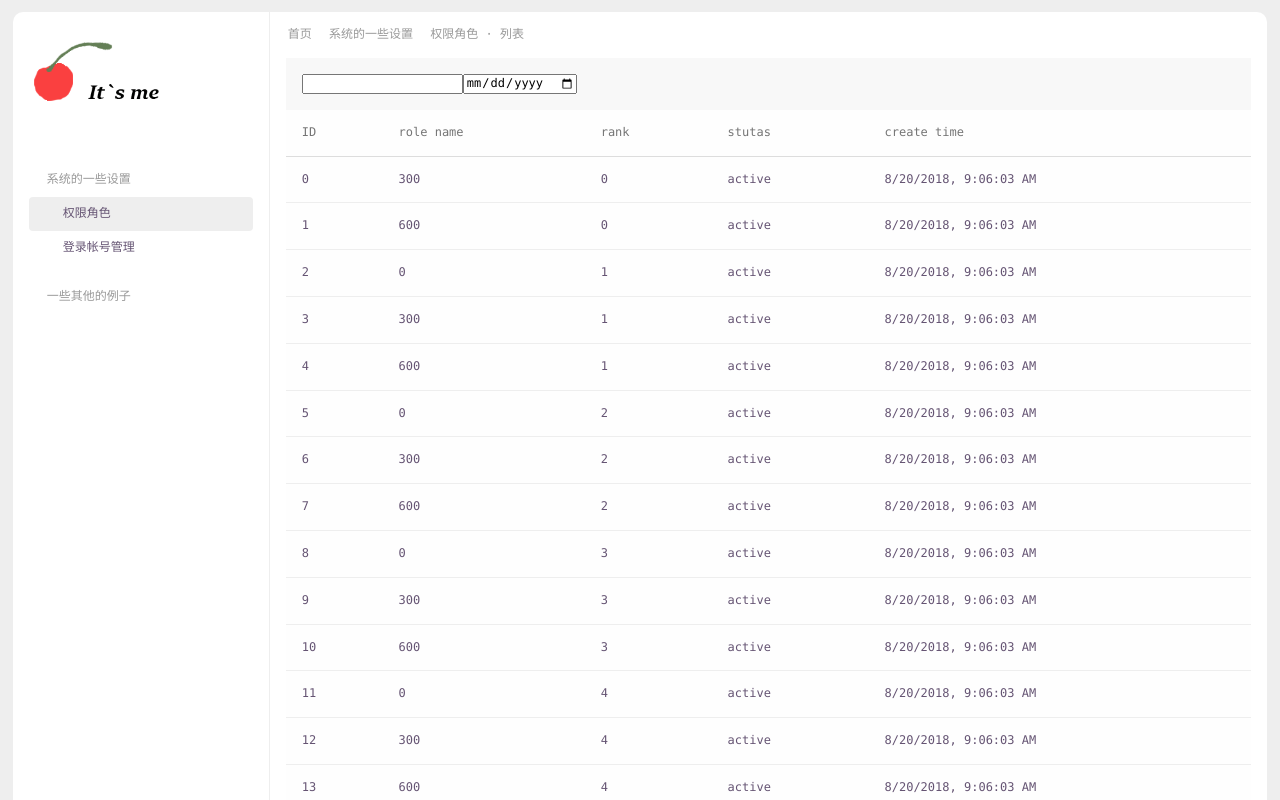
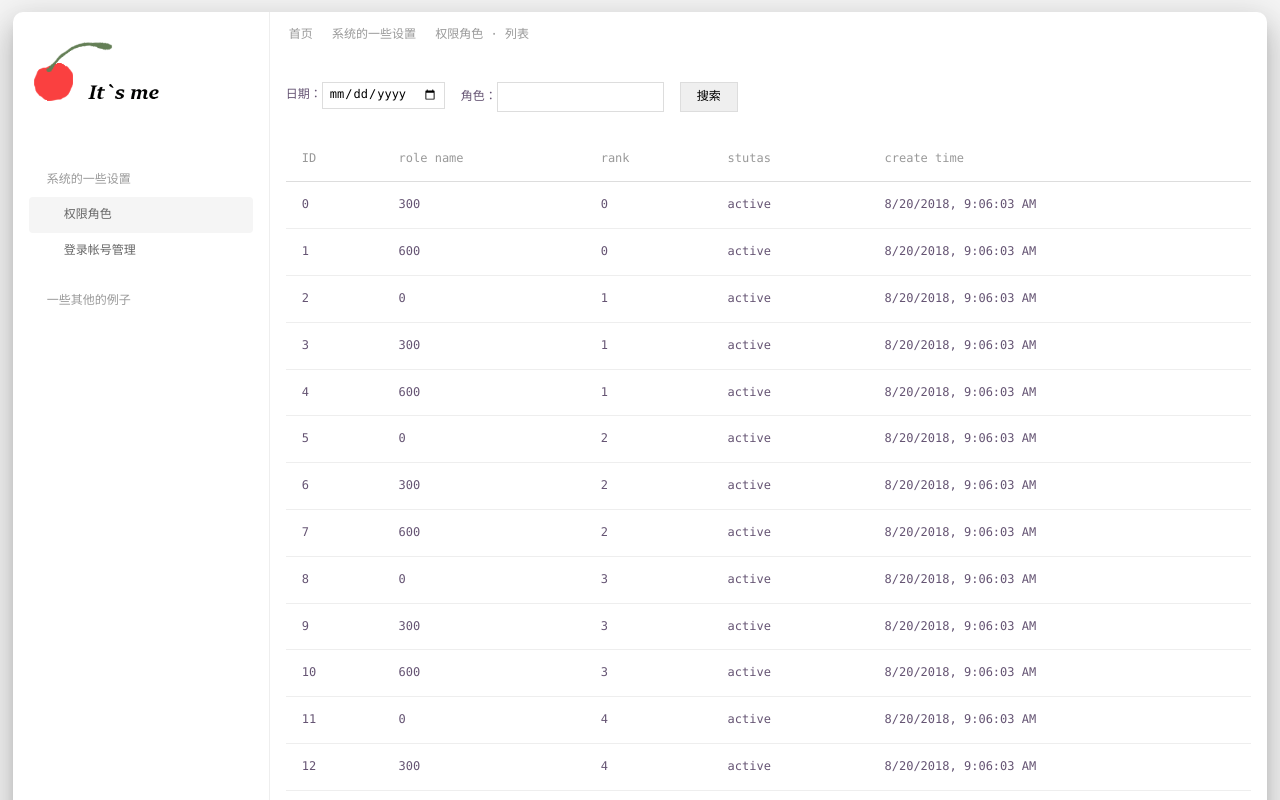
Before and after one commit to 4373/admin-me, a Vue app: page /#/system/role/list in a window 1280 px wide. Shown: the top 800 px of the page. Built offline with nearby package versions, Linux system fonts and the light colour scheme; a small style sheet from the web is missing.

Commit message:
样式修改

```diff
--- /dev/null
+++ b/src/styl/cover.styl
@@ -0,0 +1,33 @@
+html
+  overflow-y: scroll
+
+body
+  background: #f5f5f5
+  color: color
+  font-size: 12px
+  font-family: '微软雅黑', Monaco
+a
+  color: primary
+  text-decoration: none
+  border: 1px solid transparent
+  &:focus
+    outline: none
+    border: 1px solid color3
+
+input
+  padding: 7px 6px
+  margin-right: 4px
+  border: 1px solid color4
+  &[type = date]
+    padding: 4px 6px 5px
+  &:focus
+    border-color: color1
+    border-width: 1px
+    outline: none
+button
+  padding: 7px 16px;
+  border: 1px solid color4
+  &:focus
+    outline: none
+    border-color: color1
+    border-width: 1px
--- a/src/styl/home.styl
+++ b/src/styl/home.styl
@@ -1,16 +1,4 @@
-@import './this.styl'
-@import './table.styl'
-html
-  overflow-y: scroll
-
-body
-  background: background
-  color: color
-  font-size: 12px
-  font-family: '微软雅黑', Monaco
-a
-  color: primary
-  text-decoration: none
+@import './index.styl'
 .home
   min-height: 97vh
   margin: 1.5vh auto
@@ -20,14 +8,14 @@ a
   display: flex
   .home-left
     flex: 0 0 256px
-    border-right:border
+    border-right:1px solid color5
     .menu-box
       padding: 16px
       .menu-parent
         margin-bottom: 16px;
         .parent-name
           padding: 10px
-          color: color-light
+          color: color3
           .iconfont
             margin-right: 8px
         .menu-children
@@ -35,14 +23,14 @@ a
             display: block
             padding: 10px 0
             padding-left: 34px
-            color: color
+            color: color2
             border-radius: 4px
             transition: padding 0.2s
             &:hover
-              background: background-light
+              background: color5
               padding-left: 40px
             &.active
-              background: background
+              background: color6
   .home-right
     flex: 1 1 auto
     padding: 16px
@@ -51,7 +39,7 @@ a
       .breadcrumb
         .breadcrumb-item
           margin-right: 8px
-          color: color-light
+          color: color3
           &:hover
             color: info
           .iconfont
--- /dev/null
+++ b/src/styl/index.styl
@@ -0,0 +1,4 @@
+@import './var.styl'
+@import './set.styl'
+@import './table.styl'
+@import './cover.styl'
--- /dev/null
+++ b/src/styl/set.styl
@@ -0,0 +1,140 @@
+
+
+.search
+  padding: 16px 0
+  // background: color6
+  display: flex
+  .item, button
+    margin:8px 0
+    margin-right: 16px
+
+
+//
+length = 0px 4px 8px 16px 24px 48px
+direction = {
+  t: -top,
+  r: -right,
+  b: -bottom,
+  l: -left,
+  a: '',
+  x: '',
+  y: ''
+}
+for value, key in length
+  for v, k in direction
+    .m{v}-{key}
+      if v == a
+        margin: value
+      else if v == x
+        margin: 0 value
+      else if v == y
+        margin: value 0
+      else
+        margin{k}: value
+    .p{v}-{key}
+      if v == a
+        padding: value
+      else if v == x
+        padding: 0 value
+      else if v == y
+        padding: value 0
+      else
+        padding{k}: value
+
+
+
+.bs1 {
+  box-shadow: 0 1px 3px rgba(0,0,0,.2),0 1px 1px rgba(0,0,0,.14),0 2px 1px -1px rgba(0,0,0,.12)!important;
+}
+
+.bs2 {
+  box-shadow: 0 1px 5px rgba(0,0,0,.2),0 2px 2px rgba(0,0,0,.14),0 3px 1px -2px rgba(0,0,0,.12)!important
+}
+
+.bs3 {
+  box-shadow: 0 1px 8px rgba(0,0,0,.2),0 3px 4px rgba(0,0,0,.14),0 3px 3px -2px rgba(0,0,0,.12)!important
+}
+
+.bs4 {
+  box-shadow: 0 2px 4px -1px rgba(0,0,0,.2),0 4px 5px rgba(0,0,0,.14),0 1px 10px rgba(0,0,0,.12)!important
+}
+
+.bs5 {
+  box-shadow: 0 3px 5px -1px rgba(0,0,0,.2),0 5px 8px rgba(0,0,0,.14),0 1px 14px rgba(0,0,0,.12)!important
+}
+
+.bs6 {
+  box-shadow: 0 3px 5px -1px rgba(0,0,0,.2),0 6px 10px rgba(0,0,0,.14),0 1px 18px rgba(0,0,0,.12)!important
+}
+
+.bs7 {
+  box-shadow: 0 4px 5px -2px rgba(0,0,0,.2),0 7px 10px 1px rgba(0,0,0,.14),0 2px 16px 1px rgba(0,0,0,.12)!important
+}
+
+.bs8 {
+  box-shadow: 0 5px 5px -3px rgba(0,0,0,.2),0 8px 10px 1px rgba(0,0,0,.14),0 3px 14px 2px rgba(0,0,0,.12)!important
+}
+
+.bs9 {
+  box-shadow: 0 5px 6px -3px rgba(0,0,0,.2),0 9px 12px 1px rgba(0,0,0,.14),0 3px 16px 2px rgba(0,0,0,.12)!important
+}
+
+.bs10 {
+  box-shadow: 0 6px 6px -3px rgba(0,0,0,.2),0 10px 14px 1px rgba(0,0,0,.14),0 4px 18px 3px rgba(0,0,0,.12)!important
+}
+
+.bs11 {
+  box-shadow: 0 6px 7px -4px rgba(0,0,0,.2),0 11px 15px 1px rgba(0,0,0,.14),0 4px 20px 3px rgba(0,0,0,.12)!important
+}
+
+.bs12 {
+  box-shadow: 0 7px 8px -4px rgba(0,0,0,.2),0 12px 17px 2px rgba(0,0,0,.14),0 5px 22px 4px rgba(0,0,0,.12)!important
+}
+
+.bs13 {
+  box-shadow: 0 7px 8px -4px rgba(0,0,0,.2),0 13px 19px 2px rgba(0,0,0,.14),0 5px 24px 4px rgba(0,0,0,.12)!important
+}
+
+.bs14 {
+  box-shadow: 0 7px 9px -4px rgba(0,0,0,.2),0 14px 21px 2px rgba(0,0,0,.14),0 5px 26px 4px rgba(0,0,0,.12)!important
+}
+
+.bs15 {
+  box-shadow: 0 8px 9px -5px rgba(0,0,0,.2),0 15px 22px 2px rgba(0,0,0,.14),0 6px 28px 5px rgba(0,0,0,.12)!important
+}
+
+.bs16 {
+  box-shadow: 0 8px 10px -5px rgba(0,0,0,.2),0 16px 24px 2px rgba(0,0,0,.14),0 6px 30px 5px rgba(0,0,0,.12)!important
+}
+
+.bs17 {
+  box-shadow: 0 8px 11px -5px rgba(0,0,0,.2),0 17px 26px 2px rgba(0,0,0,.14),0 6px 32px 5px rgba(0,0,0,.12)!important
+}
+
+.bs18 {
+  box-shadow: 0 9px 11px -5px rgba(0,0,0,.2),0 18px 28px 2px rgba(0,0,0,.14),0 7px 34px 6px rgba(0,0,0,.12)!important
+}
+
+.bs19 {
+  box-shadow: 0 9px 12px -6px rgba(0,0,0,.2),0 19px 29px 2px rgba(0,0,0,.14),0 7px 36px 6px rgba(0,0,0,.12)!important
+}
+
+.bs20 {
+  box-shadow: 0 10px 13px -6px rgba(0,0,0,.2),0 20px 31px 3px rgba(0,0,0,.14),0 8px 38px 7px rgba(0,0,0,.12)!important
+}
+
+.bs21 {
+  box-shadow: 0 10px 13px -6px rgba(0,0,0,.2),0 21px 33px 3px rgba(0,0,0,.14),0 8px 40px 7px rgba(0,0,0,.12)!important
+}
+
+.bs22 {
+  box-shadow: 0 10px 14px -6px rgba(0,0,0,.2),0 22px 35px 3px rgba(0,0,0,.14),0 8px 42px 7px rgba(0,0,0,.12)!important
+}
+
+.bs23 {
+  box-shadow: 0 11px 14px -7px rgba(0,0,0,.2),0 23px 36px 3px rgba(0,0,0,.14),0 9px 44px 8px rgba(0,0,0,.12)!important
+}
+
+.bs24 {
+  box-shadow: 0 11px 15px -7px rgba(0,0,0,.2),0 24px 38px 3px rgba(0,0,0,.14),0 9px 46px 8px rgba(0,0,0,.12)!important
+}
--- a/src/styl/table.styl
+++ b/src/styl/table.styl
@@ -1,16 +1,8 @@
-header-font-weight = 400
-header-color = #757575
-
-cell-padding = 1rem
-font-weight = 400
-table-background = #fefefe
-hover-background = #f9f9f9
-border-color = #eee
 
 .table
   width: 100%
   max-width: 100%
-  background-color: table-background
+  background-color: white
   border-spacing: 0
   thead,tbody,tfoot
     th,td
@@ -18,22 +10,19 @@ border-color = #eee
       padding: cell-padding
       vertical-align: top
       border: 0
-      border-bottom: 1px solid border-color
+      border-bottom: 1px solid color5
   thead
     th
       font-weight: font-weight
-      color: header-color
+      color: color3
       vertical-align: bottom
-      border-bottom: 1px solid #ddd
-
+      border-bottom: 1px solid color4
+  tbody
+    tr:hover
+      td
+        background-color: color6
   caption + thead,colgroup + thead, thead:first-child
     tr:first-child
       th,td
   tbody + tbody
     border-top: 1px solid rgba(0,0,0,.12)
-
-.table-hover
-  tbody
-    tr:hover
-      td
-        background-color: hover-background
--- a/src/styl/this.styl
+++ /dev/null
@@ -1,48 +0,0 @@
-primary = #409eff
-success = #67c23a
-danger = #f56c6c
-info = #909399
-background = #eee
-background-light = #f5f5f5
-color = #655473
-color-light = #999
-
-
-
-border = 1px solid background
-
-//
-length = 0px 4px 8px 16px 24px 48px
-direction = {
-  t: -top,
-  r: -right,
-  b: -bottom,
-  l: -left,
-  a: '',
-  x: '',
-  y: ''
-}
-for value, key in length
-  for v, k in direction
-    .m{v}-{key}
-      if v == a
-        margin: value
-      else if v == x
-        margin: 0 value
-      else if v == y
-        margin: value 0
-      else
-        margin{k}: value
-    .p{v}-{key}
-      if v == a
-        padding: value
-      else if v == x
-        padding: 0 value
-      else if v == y
-        padding: value 0
-      else
-        padding{k}: value
-
-.search
-  padding: 16px
-  background: #f8f8f8
--- /dev/null
+++ b/src/styl/var.styl
@@ -0,0 +1,15 @@
+primary = #409eff
+success = #67c23a
+danger = #f56c6c
+info = #909399
+
+color1 = #333
+color2 = #666
+color3 = #999
+color4 = #ddd
+color5 = #eee
+color6 = #f5f5f5
+color = #655473
+
+cell-padding = 1rem
+font-weight = 400
--- a/src/views/Home.vue
+++ b/src/views/Home.vue
@@ -1,6 +1,6 @@
 <style src='../styl/home.styl'></style>
 <template>
-  <div class="home">
+  <div class="home bs19">
     <div class="home-left">
       <img src="@/assets/logo.png" class="my-3" width=160>
       <div class="menu-box">
--- a/src/views/role/list.vue
+++ b/src/views/role/list.vue
@@ -1,10 +1,11 @@
 <template>
   <div>
     <div class="search">
-      <input type="text">
-      <input type="date" v-model='date'>
+      <div class="item">日期：<input type="date" v-model='date'></div>
+      <div class="item">角色：<input type="text"></div>
+      <button>搜索</button>
     </div>
-    <table class="table table-striped table-hover">
+    <table class="table">
       <thead>
         <tr>
           <th>ID</th>
@@ -15,7 +16,7 @@
         </tr>
       </thead>
       <tbody>
-        <tr v-for = '(item, key) in count' :key='key'>
+        <tr v-for='(item, key) in count' :key='key'>
           <td>{{key}}</td>
           <td>{{item % 3 * 300}}</td>
           <td>{{Number.parseInt(item / 3)}}</td>
```
Also changed, not shown: src/main.js (+7 -8 lines), .eslintrc.js.
